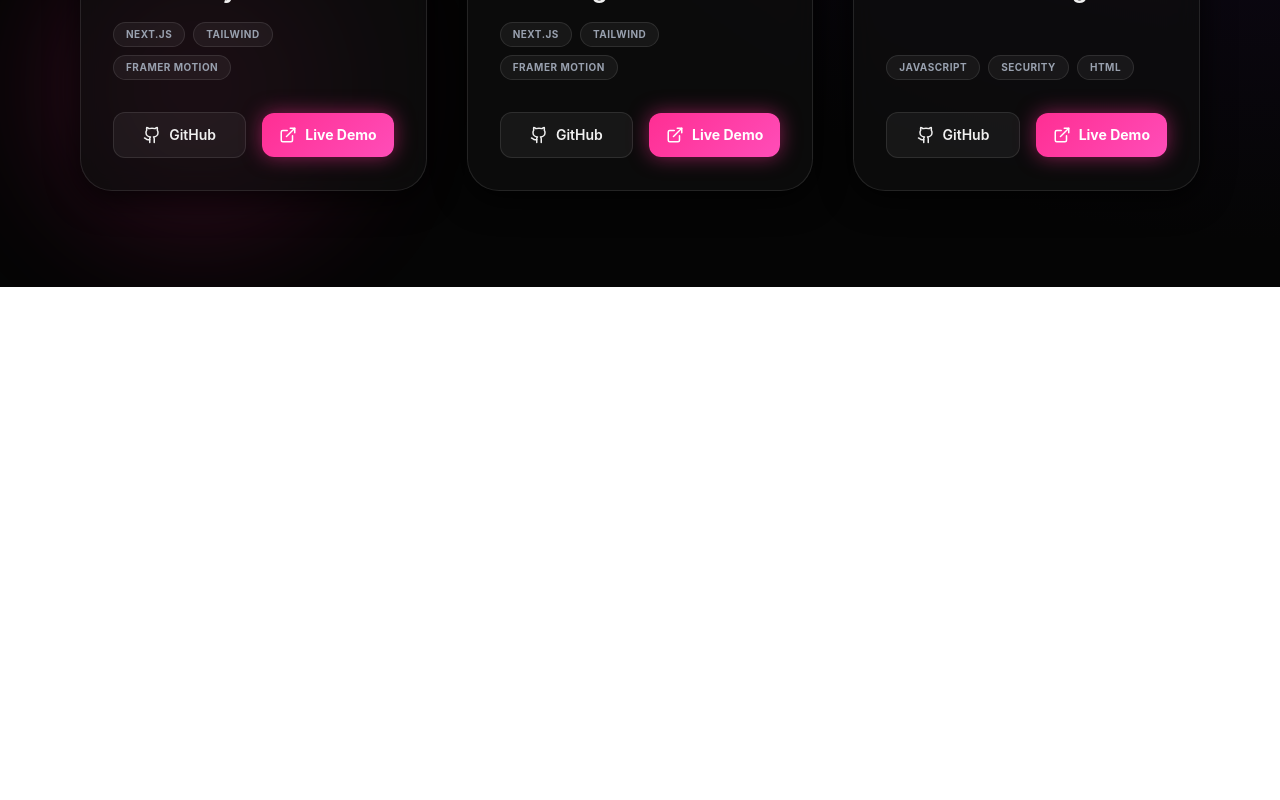
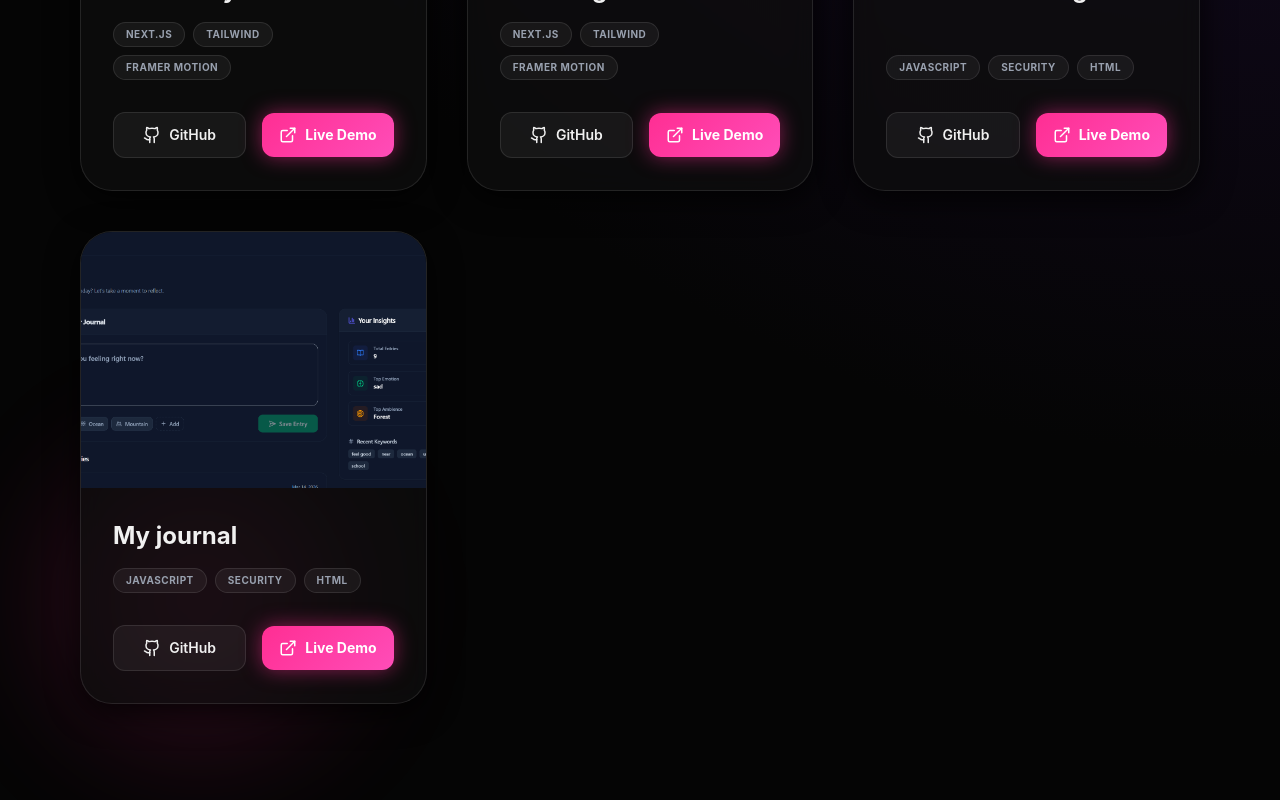
Before and after one commit to Levarcof/my_portfolio, a Next.js app: page /project in a window 1280 px wide. Shown: the part 746-1546 px from the top of the page. Before the commit the page ends 1033 px from the top, so only its background shows below. Built offline with nearby package versions, Linux system fonts and the light colour scheme.

Commit message:
Add My Journal project details to page.js

```diff
--- a/app/project/page.js
+++ b/app/project/page.js
@@ -27,6 +27,13 @@ export default function Projects() {
       img: "/password.png",
       tech: ["JavaScript", "Security", "HTML"],
       demo: "https://password-manager-two-theta.vercel.app/",
+    },
+     {
+      name: "My journal",
+      link: "https://github.com/Levarcof/myJournal",
+      img: "/journal.png",
+      tech: ["JavaScript", "Security", "HTML"],
+      demo: "https://my-journal-gilt.vercel.app/login",
     },
 
 
```
